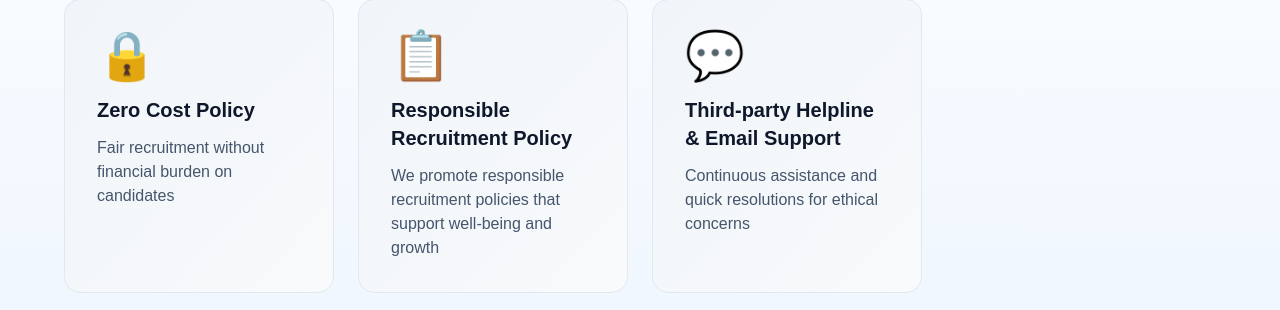
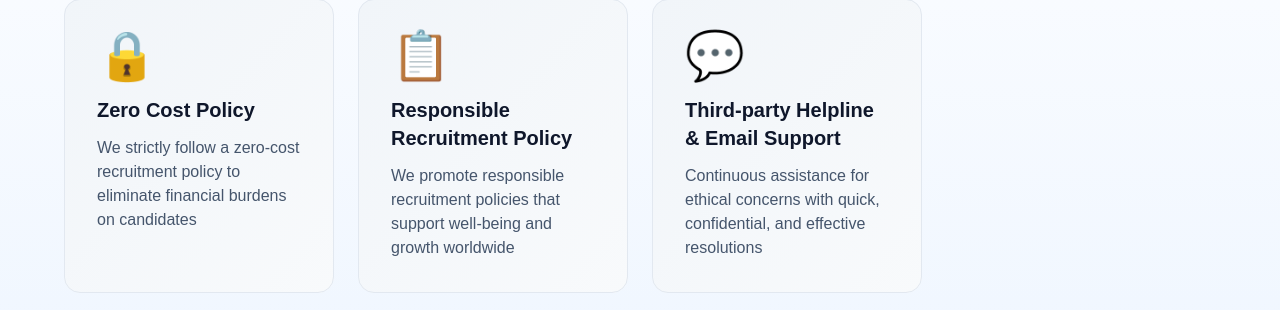
Before and after one commit to laxman2938-hash/sandiya, a Next.js app: page / in a window 1280 px wide. Shown: the part 2340-2650 px from the top of the page. Built offline with nearby package versions, Linux system fonts and the light colour scheme; no server answers.

Commit message:
Refine feature descriptions to better match old website content

```diff
--- a/src/app/page.tsx
+++ b/src/app/page.tsx
@@ -84,19 +84,19 @@ export default function Home() {
     {
       icon: '🔒',
       title: 'Zero Cost Policy',
-      description: 'Fair recruitment without financial burden on candidates',
+      description: 'We strictly follow a zero-cost recruitment policy to eliminate financial burdens on candidates',
       gradient: 'from-blue-500 to-cyan-500',
     },
     {
       icon: '📋',
       title: 'Responsible Recruitment Policy',
-      description: 'We promote responsible recruitment policies that support well-being and growth',
+      description: 'We promote responsible recruitment policies that support well-being and growth worldwide',
       gradient: 'from-green-500 to-emerald-500',
     },
     {
       icon: '💬',
       title: 'Third-party Helpline & Email Support',
-      description: 'Continuous assistance and quick resolutions for ethical concerns',
+      description: 'Continuous assistance for ethical concerns with quick, confidential, and effective resolutions',
       gradient: 'from-orange-500 to-red-500',
     },
   ];
```
